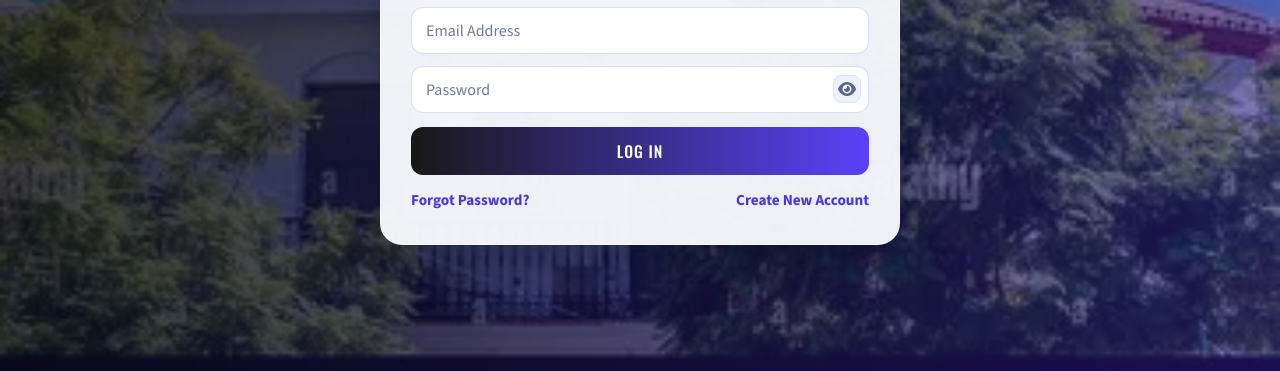
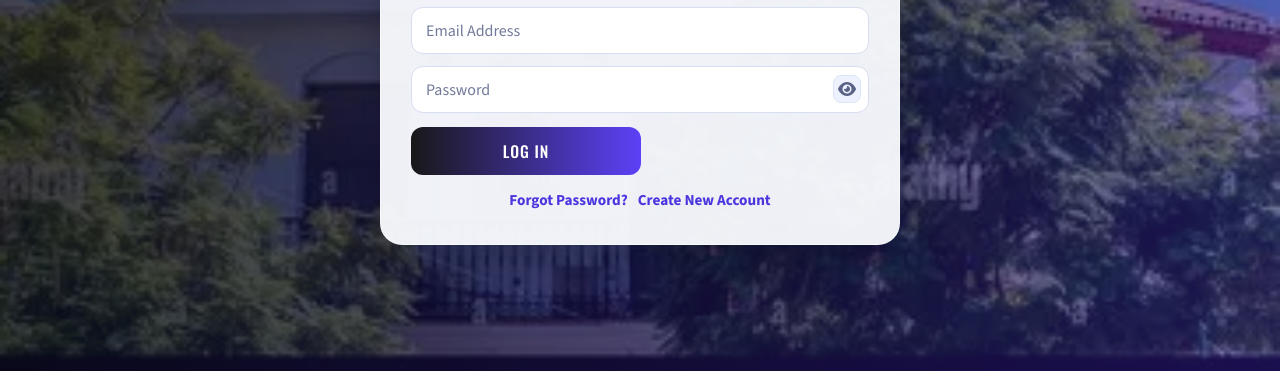
Before and after one commit to BrightObengFianko/Harvest-Nation-International, a website: page login.html in a window 1280 px wide. Shown: the part 429-800 px from the top of the page. Drawn offline with nearby package versions, Linux system fonts and the light colour scheme.

Commit message:
Center auth page actions

```diff
--- a/index.css
+++ b/index.css
@@ -226,14 +226,26 @@ button:hover {
   transform: translateY(-1px);
 }
 
+.auth-card form button,
+.login-container form button,
+.card form button {
+  display: inline-flex;
+  justify-content: center;
+  margin-left: auto;
+  margin-right: auto;
+  width: min(100%, 230px);
+}
+
 .login-footer,
 .links {
   color: #4e597a;
   display: flex;
+  flex-wrap: wrap;
   font-size: 0.95rem;
   gap: 10px;
-  justify-content: space-between;
+  justify-content: center;
   margin-top: 15px;
+  text-align: center;
 }
 
 .links {
```
